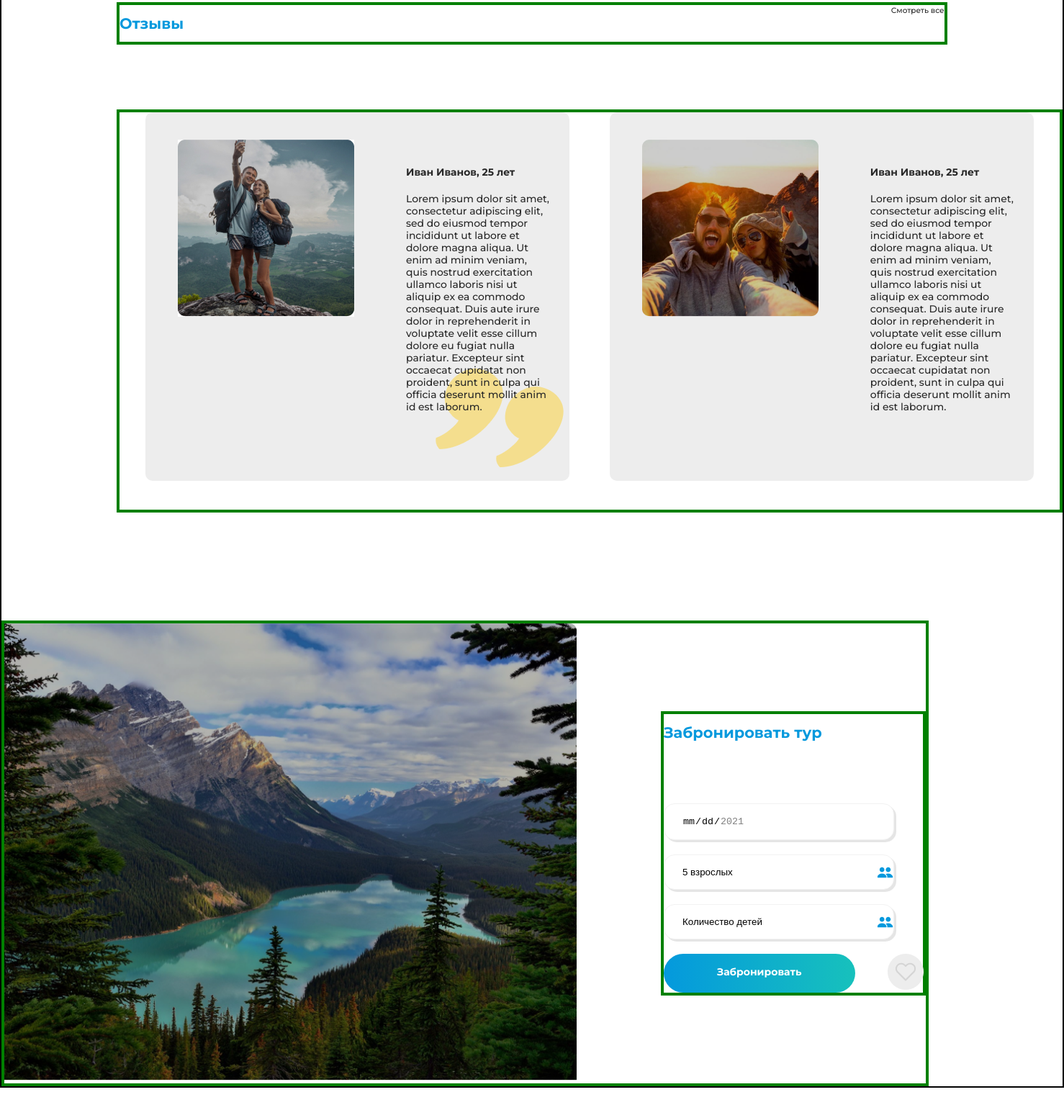
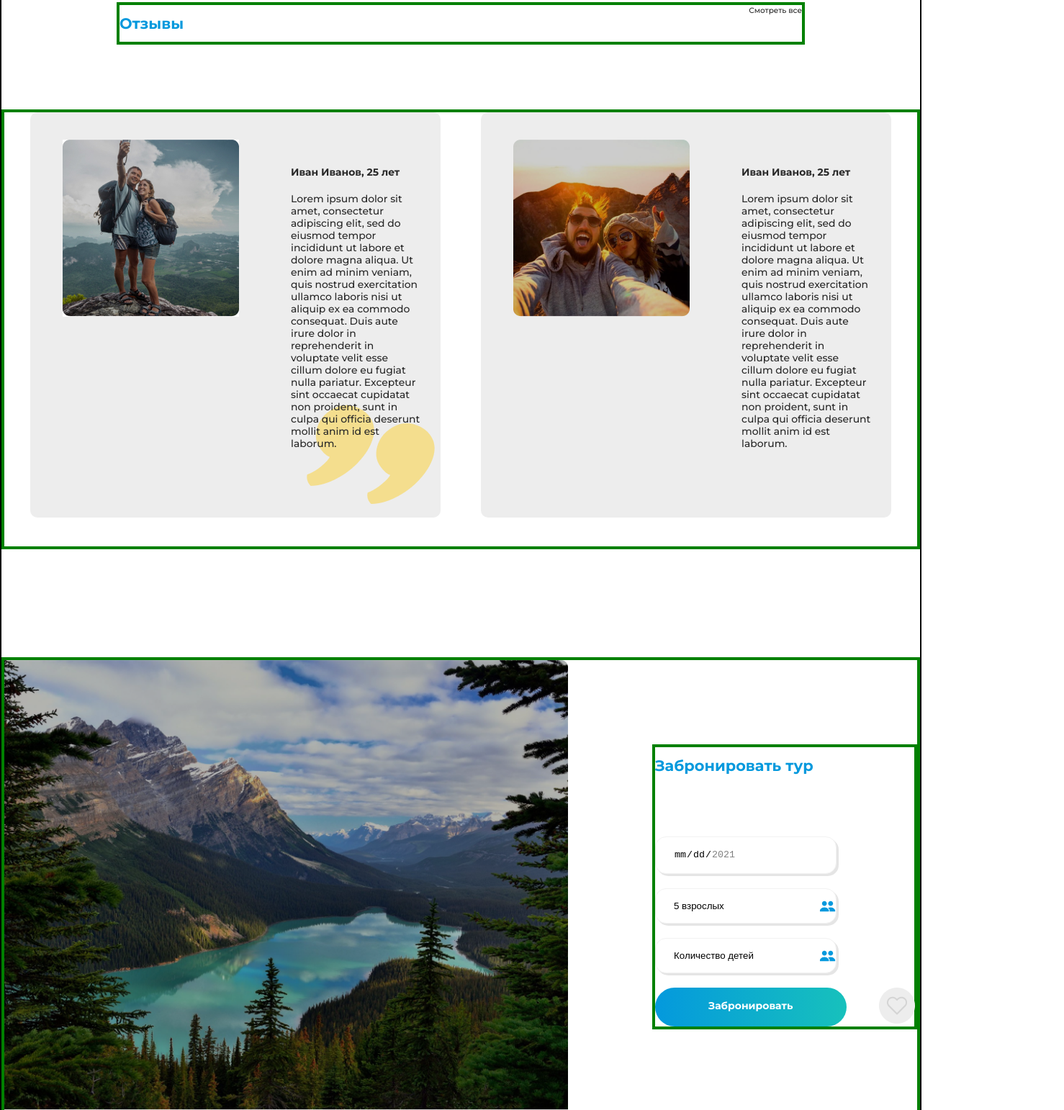
Before and after one commit to IuliaNicorici/group_project_1, a plain HTML site: page page3/index.html in a window 1280 px wide. Shown: the part 1053-2595 px from the top of the page at 72% size, 1478 px wide, since content can reach past the window. Before the commit the page ends 2564 px from the top, so only its background shows below. Drawn offline with nearby package versions, Linux system fonts and the light colour scheme; files that its build step writes are made by us from their sources.

Commit message:
project_group_1

```diff
--- a/page3/styles/style.css
+++ b/page3/styles/style.css
@@ -33,7 +33,7 @@ body{
 
   input,
   select{
-    width: 25vw;
+    width: 19.7vw;
     border: solid 1px #f2f2f2;
     margin-bottom: 20px;
     padding: 16px 25px;
@@ -42,12 +42,14 @@ body{
     background-color: #fff;
     box-sizing: border-box;
   }
+
   input[type=date]::-webkit-calendar-picker-indicator{opacity: 0;}
   .container{
     max-width: 1600px;
     margin: 0 auto;
     border: 2px solid black;
   }
+
   select{
     -webkit-appearance: none;
     -moz-appearance: none;
@@ -139,14 +141,14 @@ body{
     border: 4px solid green;
     max-width: 1535px;
     display: flex;
+    justify-content: center;
     text-align: start;
-    align-items: start;
-    margin-left: 160px;
-    overflow: hidden;
+    align-items: center;
   }
 
   .feedback__info-first,
   .feedback__info-second{
+    max-width: 740px;
     display: flex;
     justify-content: center;
     margin: 0 36px 40px;
@@ -154,13 +156,13 @@ body{
     border-radius: 10px;
   }
   .feedback__info-first{
-    min-width: 46vw;
+    min-width: 40vw;
     background-image: url(/image/page3/bg-feedback.png);
     background-position: right bottom;
     background-repeat: no-repeat;
   }
   .feedback__info-second{
-    min-width: 46vw;
+    min-width: 40vw;
     margin-left: 20px;
   }
   .feedback-img__img{
@@ -171,7 +173,6 @@ body{
   }
   .container-booking{
     border: 4px solid green;
-    max-width: 1280px;
     display: flex;
     align-items: center;
     margin-top: 150px;
@@ -219,8 +220,3 @@ body{
     border-radius: 60px;
     background: linear-gradient( to right, #0499DD, #17C1BC);
   }
-
-  .booking-btn__icon{
-   max-width: 30px;
-
-  }
```
